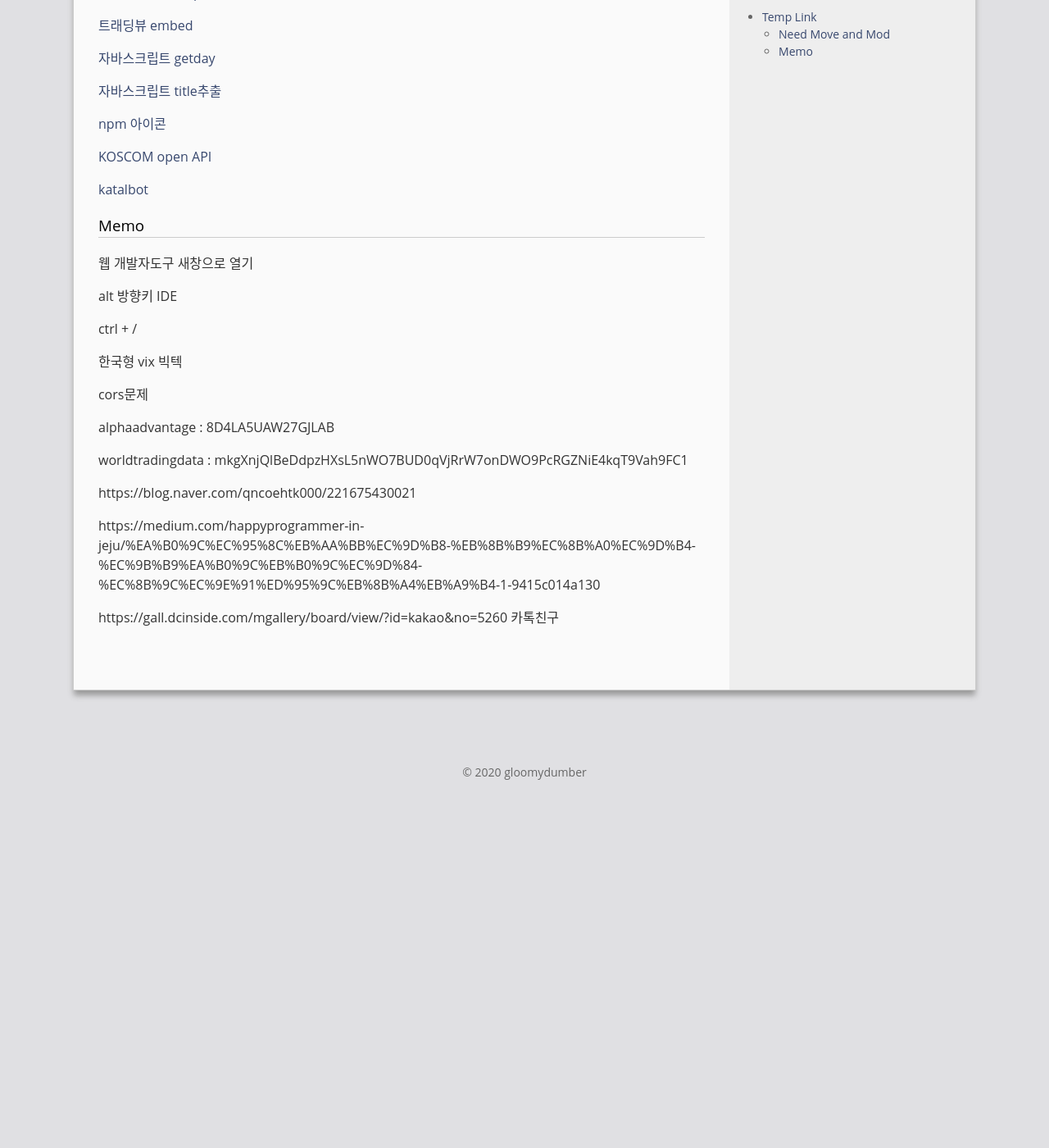
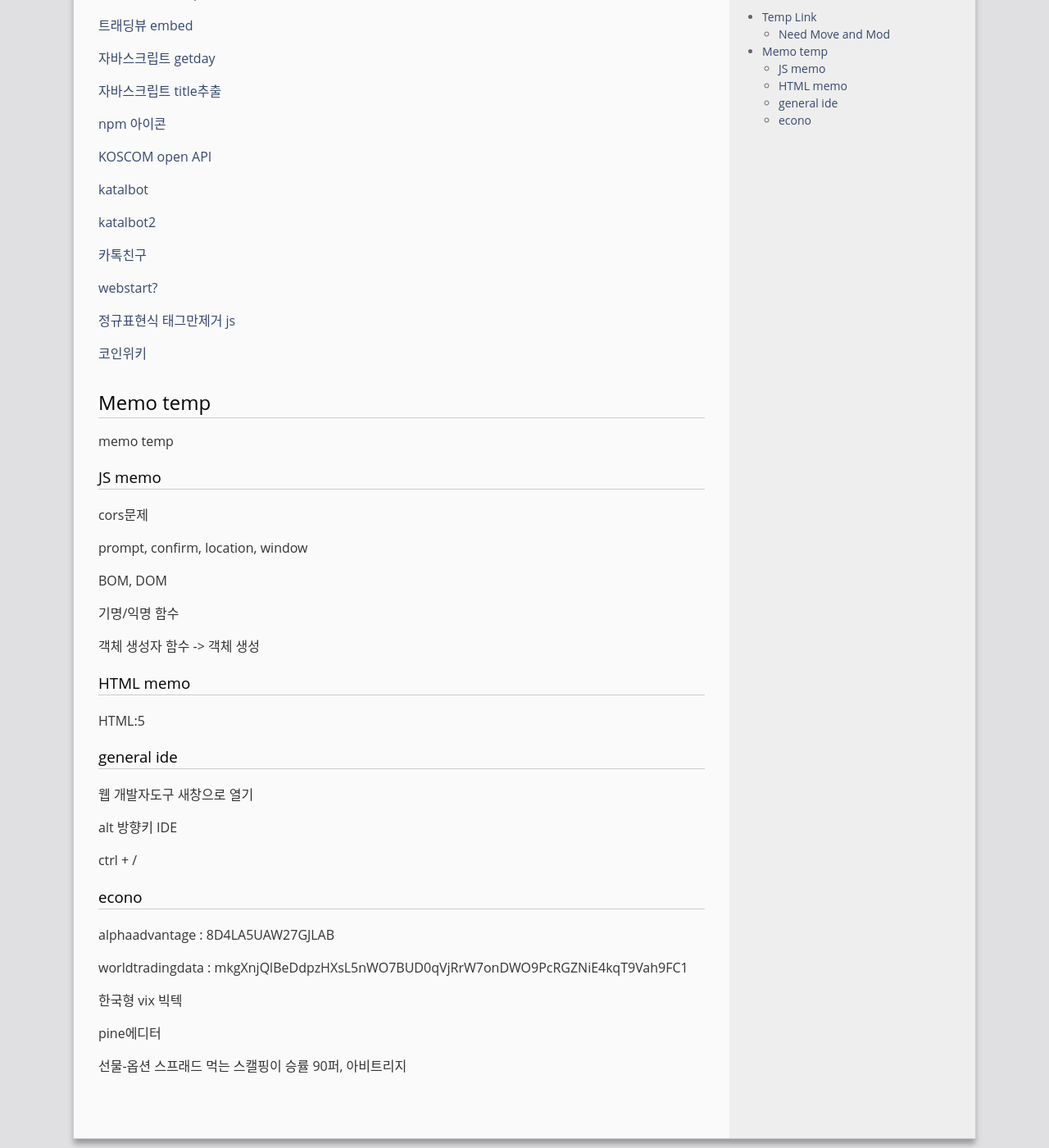
Before and after one commit to gloomydumber/copy, a Jekyll site: the page built from _posts/2020-03-01-TempLink.md, in a window 1280 px wide and 1400 px high, scrolled down 1583 px. Shown: the whole window at 82% size. Built offline with Jekyll 4.4.1, drawn with Linux system fonts in a browser that asks for light colours; comment, search, counter and statistics services are not loaded; before the commit the page ends 2595 px from its top, so only the background shows below that.

Commit message:
PostModded

```diff
--- a/_posts/2020-03-01-TempLink.md
+++ b/_posts/2020-03-01-TempLink.md
@@ -86,7 +86,37 @@ use_math: true
 
 [katalbot](https://m.blog.naver.com/PostView.nhn?blogId=dt3141592&logNo=221696604789&targetKeyword=&targetRecommendationCode=1){: target="\_blank"}
 
-### Memo
+[katalbot2](https://blog.naver.com/qncoehtk000/221675430021){: target="\_blank"}
+
+[카톡친구](https://gall.dcinside.com/mgallery/board/view/?id=kakao&no=5260){: target="\_blank"}
+
+[webstart?](https://medium.com/happyprogrammer-in-jeju/%EA%B0%9C%EC%95%8C%EB%AA%BB%EC%9D%B8-%EB%8B%B9%EC%8B%A0%EC%9D%B4-%EC%9B%B9%EA%B0%9C%EB%B0%9C%EC%9D%84-%EC%8B%9C%EC%9E%91%ED%95%9C%EB%8B%A4%EB%A9%B4-1-9415c014a130){: target="\_blank"}
+
+[정규표현식 태그만제거 js](https://webisfree.com/2015-12-22/[%EC%9E%90%EB%B0%94%EC%8A%A4%ED%81%AC%EB%A6%BD%ED%8A%B8]-%EC%A0%95%EA%B7%9C%ED%91%9C%ED%98%84%EC%8B%9D%EC%9D%84-%EC%82%AC%EC%9A%A9%ED%95%98%EC%97%AC-%ED%83%9C%EA%B7%B8%EB%A7%8C-%EC%A0%9C%EA%B1%B0%ED%95%98%EA%B8%B0){: target="\_blank"}
+
+[코인위키](http://wiki.hash.kr/index.php/%EB%8C%80%EB%AC%B8#n){: target="\_blank"}
+
+## Memo temp
+
+memo temp
+
+### JS memo
+
+cors문제
+
+prompt, confirm, location, window
+
+BOM, DOM
+
+기명/익명 함수
+
+객체 생성자 함수 -> 객체 생성
+
+### HTML memo
+
+HTML:5
+
+### general ide
 
 웹 개발자도구 새창으로 열기
 
@@ -94,16 +124,14 @@ alt 방향키 IDE
 
 ctrl + /
 
-한국형 vix 빅텍
-
-cors문제
+### econo
 
 alphaadvantage : 8D4LA5UAW27GJLAB
 
 worldtradingdata : mkgXnjQlBeDdpzHXsL5nWO7BUD0qVjRrW7onDWO9PcRGZNiE4kqT9Vah9FC1
 
-https://blog.naver.com/qncoehtk000/221675430021
+한국형 vix 빅텍
 
-https://medium.com/happyprogrammer-in-jeju/%EA%B0%9C%EC%95%8C%EB%AA%BB%EC%9D%B8-%EB%8B%B9%EC%8B%A0%EC%9D%B4-%EC%9B%B9%EA%B0%9C%EB%B0%9C%EC%9D%84-%EC%8B%9C%EC%9E%91%ED%95%9C%EB%8B%A4%EB%A9%B4-1-9415c014a130
+pine에디터
 
-https://gall.dcinside.com/mgallery/board/view/?id=kakao&no=5260 카톡친구
+선물-옵션 스프래드 먹는 스캘핑이 승률 90퍼, 아비트리지
```
